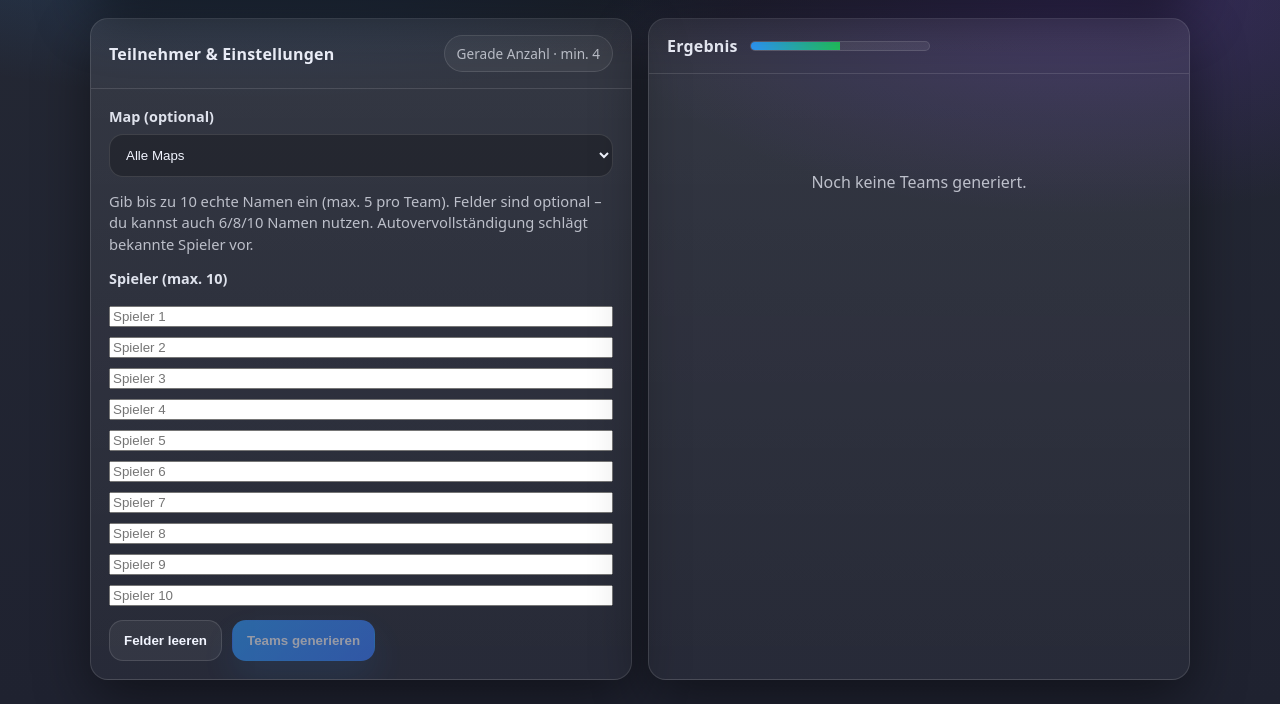
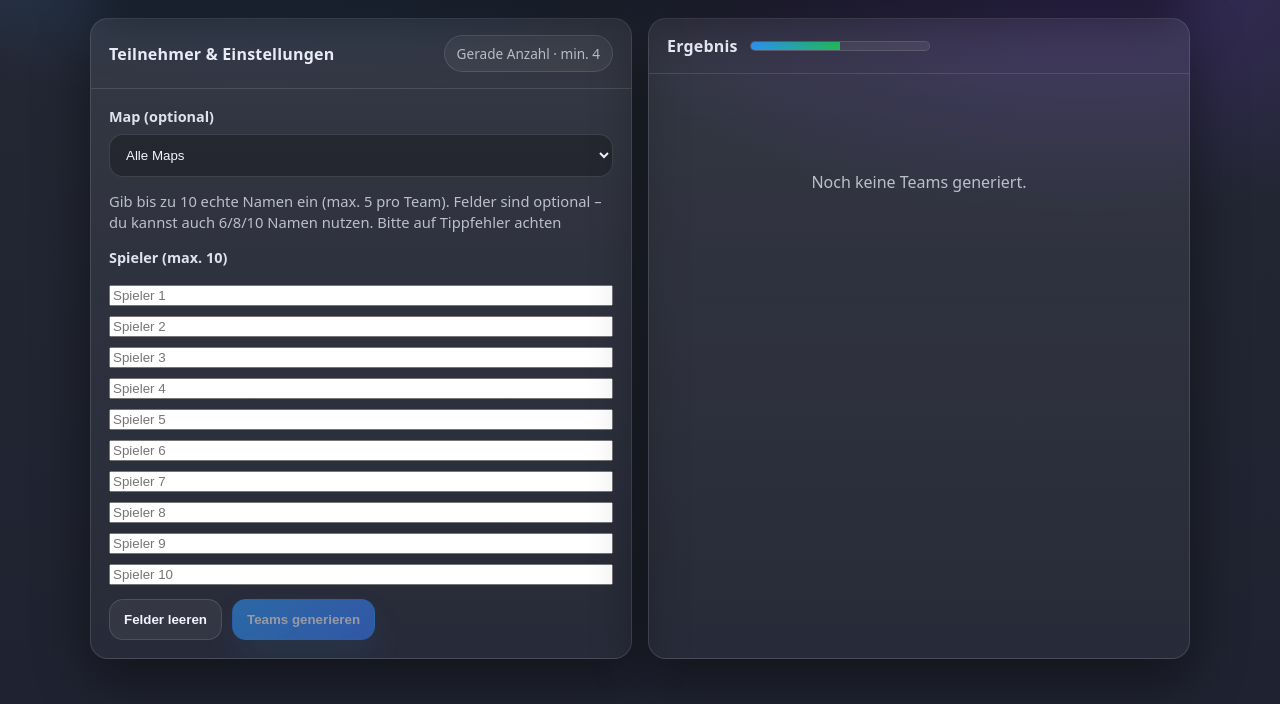
Before and after one commit to Trent1337/VRFrag, a Flask app: page /teams in a window 1280 px wide. Shown: the part 96-800 px from the top of the page. Run offline with Flask 3, Linux system fonts and the light colour scheme; data that the repository does not hold is empty.

Commit message:
Update teams.html

```diff
--- a/templates/teams.html
+++ b/templates/teams.html
@@ -194,7 +194,7 @@
 
           <p class="hint">
             Gib bis zu 10 echte Namen ein (max. 5 pro Team). Felder sind optional – du kannst auch 6/8/10 Namen nutzen.
-            Autovervollständigung schlägt bekannte Spieler vor.
+            Bitte auf Tippfehler achten
           </p>
 
           <datalist id="players-suggest"></datalist>
```
